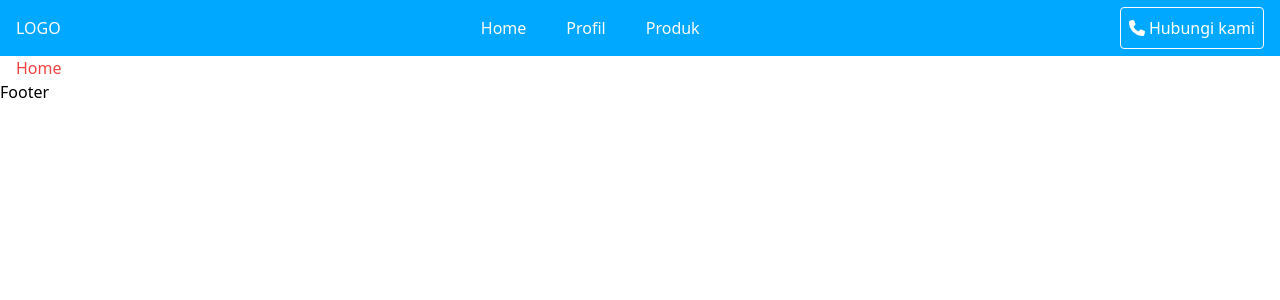
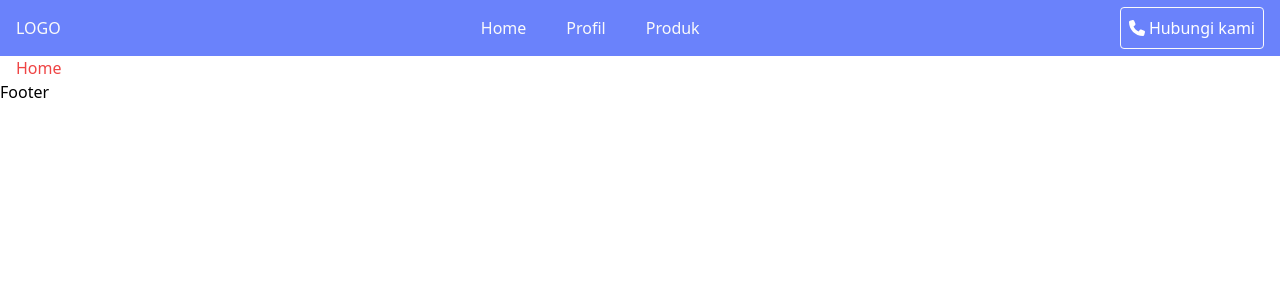
Before and after one commit to Munawir76/req-surveyor-fe, a React (Vite) app: page / in a window 1280 px wide. Shown: the top 300 px of the page. Built offline with nearby package versions, Linux system fonts and the light colour scheme.

Commit message:
change: primary color

```diff
--- a/tailwind.config.js
+++ b/tailwind.config.js
@@ -4,7 +4,7 @@ export default {
   theme: {
     extend: {
       colors: {
-        primary: '#00A9FF',
+        primary: '#6a82fb',
         light: '#FAFAFA',
         dark: '#313131',
       },
```
